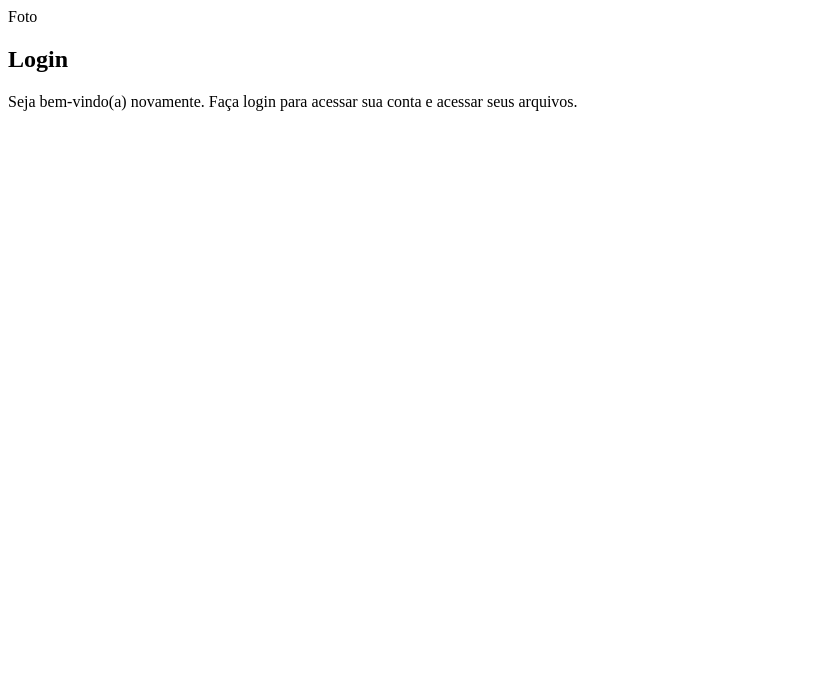
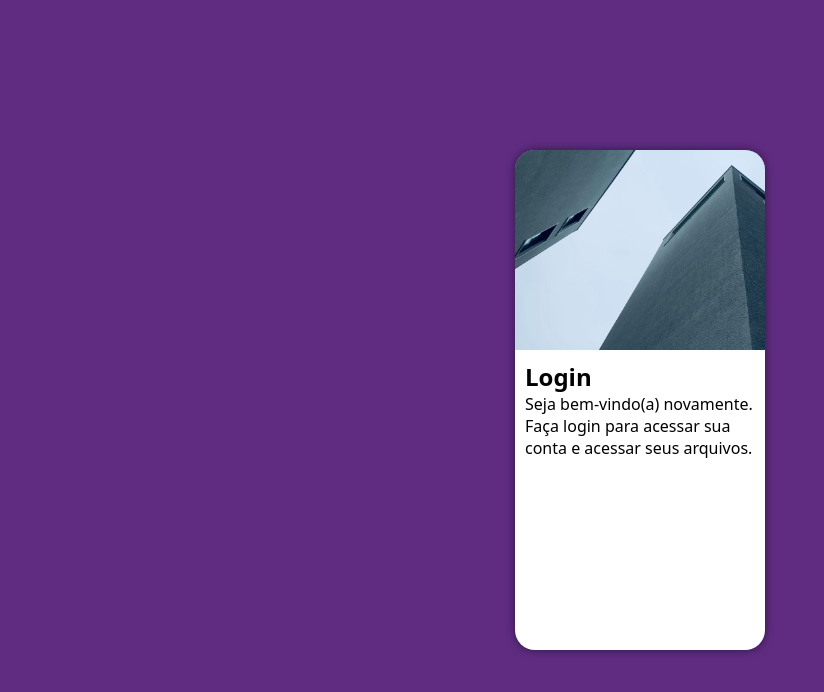
Before and after one commit to LepoFernandes/Projeto-Login, a plain HTML site: page index.html in a window 1280 px wide. Shown: the whole page, without its empty margins (0-824 px from the left). Drawn offline with Linux system fonts and the light colour scheme.

Commit message:
teladelogin

```diff
--- a/estilos/style.css
+++ b/estilos/style.css
@@ -4,4 +4,54 @@
 Paleta de cores:
 Verde: #49a09d
 Lilás: #5f2c82
+Azul: #42B6DD
+Verde2: #A7DD49
+
+
 */
+
+
+*{
+    margin: 0px;
+    padding: 0px;
+    font-family: system-ui, -apple-system, BlinkMacSystemFont, 'Segoe UI', Roboto, Oxygen, Ubuntu, Cantarell, 'Open Sans', 'Helvetica Neue', sans-serif;
+    box-sizing: border-box;
+}
+
+body, html{
+    background-color: #5f2c82;
+    height: 100vh;
+    width: 100vw;
+}
+
+main{
+    position: relative;
+    width: 100vw;
+    height: 100vh;
+}
+
+section#login{
+    background-color: white;
+    width: 250px;
+    height: 500px;
+    border-radius: 20px;
+    position: absolute;
+    top: 50%;
+    left: 50%;
+    transform: translate(-50%, -50%);
+    overflow: hidden;
+    box-shadow: 0px 0px 10px rgba(0, 0, 0, 0.507);
+}
+
+section#login > div#imagem{
+    background: #5f2c82 url(../imagens/pexels-david-underland-3610226.jpg) no-repeat ;
+    height: 200px;
+    background-size: cover;
+    background-position: left bottom;
+    display: block;
+}
+section#login > div#formulario{
+    padding: 10px;
+    display: block;
+
+}
--- a/index.html
+++ b/index.html
@@ -10,7 +10,7 @@
     <main>
         <section id="login">
             <div id="imagem">
-                Foto
+                <!--Aqui vai a imagem nas css-->
             </div>
             <div id="formulario">
                 <h1>Login</h1>
```
Also changed, not shown: imagens/pexels-david-underland-3610226.jpg (added), 1 other file.
